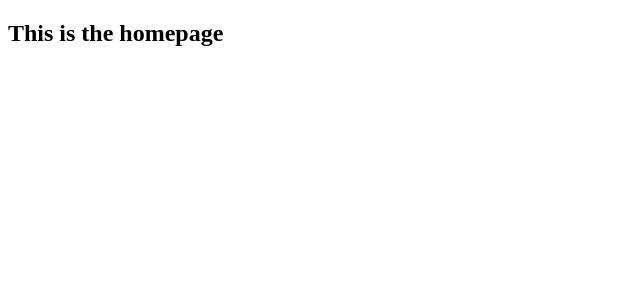
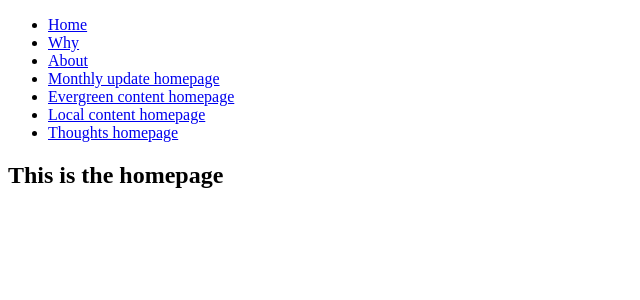
Before and after one commit to EoinMcI/eoinmcinerney, a Flask app: page / in a window 1280 px wide. Shown: the top 300 px of the page, without its empty margins (0-640 px from the left). Run offline with Flask 2, Linux system fonts and the light colour scheme.

Commit message:
added basic navigation links to layout html

```diff
--- a/templates/layout.html
+++ b/templates/layout.html
@@ -12,8 +12,19 @@
 </head>
 
 <body>
+	<nav class="" role="navigation">
+		<ul class="">
 
+			<li><a href="{{ url_for('home_pg') }}">Home</a></li>
+			<li><a href="{{ url_for('why_pg') }}">Why</a></li>
+			<li><a href="{{ url_for('about_pg') }}">About</a></li>
+			<li><a href="{{ url_for('monthly_update_home_pg') }}">Monthly update homepage</a></li>
+			<li><a href="{{ url_for('evergreen_home_pg') }}">Evergreen content homepage</a></li>
+			<li><a href="{{ url_for('local_home_pg') }}">Local content homepage</a></li>
+			<li><a href="{{ url_for('thoughts_home_pgs') }}">Thoughts homepage</a></li>
 
+		</ul>
+	</nav>
       		{% block body %}
       		{% endblock %}
 
```
